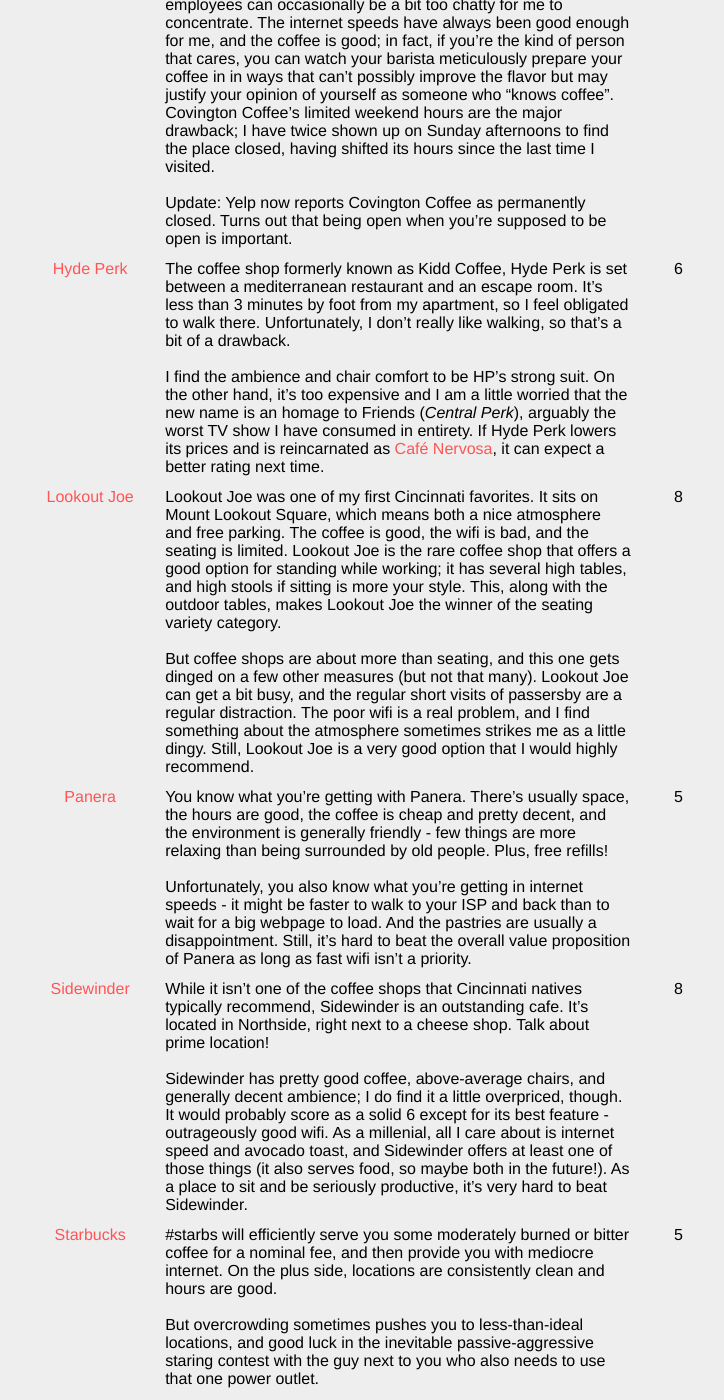
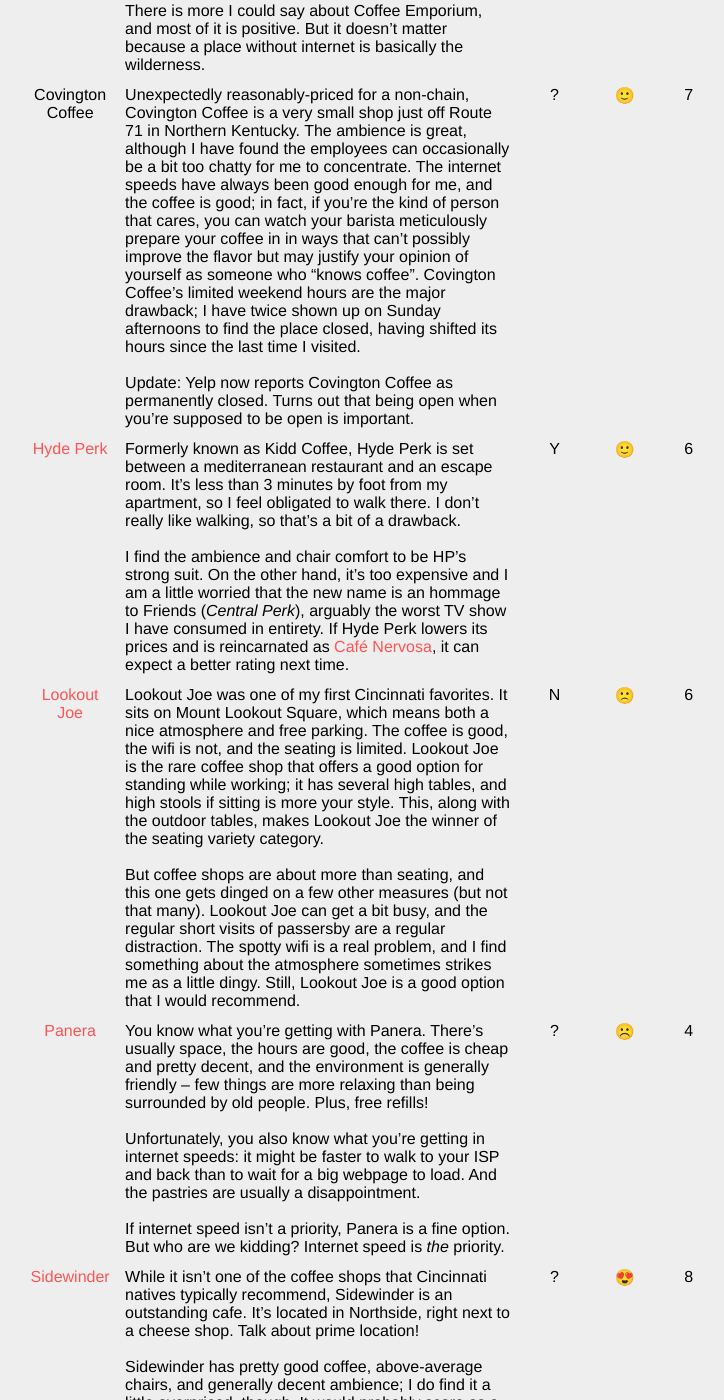
Before and after one commit to eswan18/ethanswan.com, a Jekyll site: the page built from coffee_shops.md, in a window 1280 px wide and 1400 px high, scrolled down 1120 px. Shown: the whole window, without its empty margins (163-887 px from the left). Built offline with Jekyll 4.4.1, drawn with Linux system fonts in a browser that asks for light colours; some of the changed text lies outside the part shown.

Commit message:
added wifi speed and apple pay to coffee_shops

```diff
--- a/coffee_shops.md
+++ b/coffee_shops.md
@@ -9,24 +9,24 @@
 The following are arranged in alphabetical order.
 <br><br>
 
-| Coffee Shop | Description | Rating (0-9) |
+| Coffee Shop | Description | Accepts Apple Pay | WiFi Quality | Rating (0-9) |
 | - | - | - |
-| [Awakenings](http://www.awakeningscoffeeandwine.com/) | Awakenings (or AWAKENINGS as their website screams) is a coffee and wine bar on Hyde Park Square. The interior has a pleasant wooden aesthetic, and the coffee is pretty good. However, the place is fairly expensive, doesn't accept Apple Pay, and has a serious paucity of electrical outlets accessible from the tables. Overall, a fairly unremarkable coffee shop. | 5 |
+| [Awakenings](http://www.awakeningscoffeeandwine.com/) | Awakenings (or AWAKENINGS as their website screams) is a coffee and wine bar on Hyde Park Square. The interior has a pleasant wooden aesthetic, and the coffee is pretty good. However, the place is fairly expensive, doesn't accept Apple Pay, and has a serious paucity of electrical outlets accessible from the tables. Overall, a fairly unremarkable coffee shop. | N | 😐 | 5 |
 | - | - | - |
-| [Brick Coffee Company](https://brickcoffee.co/) | Brick is a small coffee shop in Norwood, Ohio. The interior is well-lit and clean, the wifi is usually more than adequate, and the coffee is both reasonable and very good. It's also open normal hours every day, which few nice coffee shops can say. Power outlets are easy to come by. In almost all ways, Brick sets the bar.<br><br>What keeps Brick from a 10/10? Chair comfort. Coffee shop entrepreneurs, please hear me: narrow, hard seating is a serious detriment. That said, Brick is the best coffee shop I've visited in Cincinnati. | 9 |
+| [Brick Coffee Company](https://brickcoffee.co/) | Brick is a small coffee shop in Norwood, Ohio. The interior is well-lit and clean, the wifi is usually more than adequate, and the coffee is both reasonable and very good. It's also open normal hours every day, which few nice coffee shops can say. Power outlets are easy to come by. In almost all ways, Brick sets the bar.<br><br>What keeps Brick from a 10/10? Chair comfort. Coffee shop entrepreneurs, please hear me: narrow, hard seating is a serious detriment. That said, Brick is the best coffee shop I've visited in Cincinnati. | Y | 🙂 | 9 |
 | - | - | - |
-                | [Carabello Coffee](https://www.carabellocoffee.com/) | People have recommended Carabello to me since I moved to Cincinnati. Maybe it's not fair, but this local obsession with the place definitely affected my experience there. It is indeed good - lots of seating and a ton of drink options (even a coffee cocktail selection). But the *background* music is too loud and the place is very busy, and honestly the coffee just isn't one of my favorites. It's also very high up on the pretentiousness scale, which is a personal turn off. Still, Carabello is a safe choice and offers some amenities you just can't find elsewhere. | 7 |
+| [Carabello Coffee](https://www.carabellocoffee.com/) | People have recommended Carabello to me since I moved to Cincinnati. Maybe it's not fair, but this local obsession with the place definitely affected my experience there. It is indeed good -- lots of seating and a ton of drink options (even a coffee cocktail selection). But the *background* music is too loud and the place is very busy, and honestly the coffee just isn't one of my favorites. It's also very high up on the pretentiousness scale, which is a personal turn off. Still, Carabello is a safe choice and offers some amenities you just can't find elsewhere. | N | 🙂 | 7 |
 | - | - | - |
-| [Coffee Emporium](https://www.coffee-emporium.com/) | While in most aspects Coffee Emporium is an above average coffee shop, its stunningly terrible internet situation is simply too much to overcome. At the Hyde Park location, you are allotted wifi in 45 minute increments, as if internet were a finite commodity. But not only are you subjected to cyberspace rationing, the wifi speed is so awful that you would be better off tethering to your phone.<br><br>There is more I could say about Coffee Emporium, and most of it is positive. But it doesn't matter because a coffee shop without internet is not worth visiting. | 2 |
+| [Coffee Emporium](https://www.coffee-emporium.com/) | While in most aspects Coffee Emporium is an above average coffee shop, its stunningly terrible internet situation is simply too much to overcome. At the Hyde Park location, you are allotted wifi in 45 minute increments, as if internet were a finite commodity. But not only are you subjected to cyberspace rationing, the wifi speed is so bad that you would be better off tethering to your phone.<br><br>There is more I could say about Coffee Emporium, and most of it is positive. But it doesn't matter because a place without internet is basically the wilderness. | N | 😱 | 2 |
 | - | - | - |
-| Covington Coffee | Unexpectedly reasonably-priced for a non-chain, Covington Coffee is a very small shop just off Route 71 in Northern Kentucky. The ambience is great, although I have found the employees can occasionally be a bit too chatty for me to concentrate. The internet speeds have always been good enough for me, and the coffee is good; in fact, if you're the kind of person that cares, you can watch your barista meticulously prepare your coffee in in ways that can't possibly improve the flavor but may justify your opinion of yourself as someone who "knows coffee". Covington Coffee's limited weekend hours are the major drawback; I have twice shown up on Sunday afternoons to find the place closed, having shifted its hours since the last time I visited.<br><br>Update: Yelp now reports Covington Coffee as permanently closed. Turns out that being open when you're supposed to be open is important. | 7 |
+| Covington Coffee | Unexpectedly reasonably-priced for a non-chain, Covington Coffee is a very small shop just off Route 71 in Northern Kentucky. The ambience is great, although I have found the employees can occasionally be a bit too chatty for me to concentrate. The internet speeds have always been good enough for me, and the coffee is good; in fact, if you're the kind of person that cares, you can watch your barista meticulously prepare your coffee in in ways that can't possibly improve the flavor but may justify your opinion of yourself as someone who "knows coffee". Covington Coffee's limited weekend hours are the major drawback; I have twice shown up on Sunday afternoons to find the place closed, having shifted its hours since the last time I visited.<br><br>Update: Yelp now reports Covington Coffee as permanently closed. Turns out that being open when you're supposed to be open is important. | ? | 🙂 | 7 |
 | - | - | - |
-| [Hyde Perk](https://www.hydeperkcoffee.com/) | The coffee shop formerly known as Kidd Coffee, Hyde Perk is set between a mediterranean restaurant and an escape room. It's less than 3 minutes by foot from my apartment, so I feel obligated to walk there. Unfortunately, I don't really like walking, so that's a bit of a drawback.<br><br>I find the ambience and chair comfort to be HP's strong suit. On the other hand, it's too expensive and I am a little worried that the new name is an homage to Friends (*Central Perk*), arguably the worst TV show I have consumed in entirety. If Hyde Perk lowers its prices and is reincarnated as [Café Nervosa](http://thecheersfrasier.wikia.com/wiki/Caf%C3%A9_Nervosa), it can expect a better rating next time. | 6 |
+| [Hyde Perk](https://www.hydeperkcoffee.com/) | Formerly known as Kidd Coffee, Hyde Perk is set between a mediterranean restaurant and an escape room. It's less than 3 minutes by foot from my apartment, so I feel obligated to walk there. I don't really like walking, so that's a bit of a drawback.<br><br>I find the ambience and chair comfort to be HP's strong suit. On the other hand, it's too expensive and I am a little worried that the new name is an hommage to Friends (*Central Perk*), arguably the worst TV show I have consumed in entirety. If Hyde Perk lowers its prices and is reincarnated as [Café Nervosa](http://thecheersfrasier.wikia.com/wiki/Caf%C3%A9_Nervosa), it can expect a better rating next time. | Y | 🙂 | 6 |
 | - | - | - |
-| [Lookout Joe](http://www.lookoutjoe.com/) | Lookout Joe was one of my first Cincinnati favorites. It sits on Mount Lookout Square, which means both a nice atmosphere and free parking. The coffee is good, the wifi is bad, and the seating is limited. Lookout Joe is the rare coffee shop that offers a good option for standing while working; it has several high tables, and high stools if sitting is more your style. This, along with the outdoor tables, makes Lookout Joe the winner of the seating variety category.<br><br>But coffee shops are about more than seating, and this one gets dinged on a few other measures (but not that many). Lookout Joe can get a bit busy, and the regular short visits of passersby are a regular distraction. The poor wifi is a real problem, and I find something about the atmosphere sometimes strikes me as a little dingy. Still, Lookout Joe is a very good option that I would highly recommend. | 8 |
+| [Lookout Joe](http://www.lookoutjoe.com/) | Lookout Joe was one of my first Cincinnati favorites. It sits on Mount Lookout Square, which means both a nice atmosphere and free parking. The coffee is good, the wifi is not, and the seating is limited. Lookout Joe is the rare coffee shop that offers a good option for standing while working; it has several high tables, and high stools if sitting is more your style. This, along with the outdoor tables, makes Lookout Joe the winner of the seating variety category.<br><br>But coffee shops are about more than seating, and this one gets dinged on a few other measures (but not that many). Lookout Joe can get a bit busy, and the regular short visits of passersby are a regular distraction. The spotty wifi is a real problem, and I find something about the atmosphere sometimes strikes me as a little dingy. Still, Lookout Joe is a good option that I would recommend. | N | 🙁 | 6 |
 | - | - | - |
-| [Panera](https://www.panerabread.com/en-us/home.html) | You know what you're getting with Panera. There's usually space, the hours are good, the coffee is cheap and pretty decent, and the environment is generally friendly - few things are more relaxing than being surrounded by old people. Plus, free refills!<br><br>Unfortunately, you also know what you're getting in internet speeds - it might be faster to walk to your ISP and back than to wait for a big webpage to load. And the pastries are usually a disappointment. Still, it's hard to beat the overall value proposition of Panera as long as fast wifi isn't a priority. | 5 |
+| [Panera](https://www.panerabread.com/en-us/home.html) | You know what you're getting with Panera. There's usually space, the hours are good, the coffee is cheap and pretty decent, and the environment is generally friendly -- few things are more relaxing than being surrounded by old people. Plus, free refills!<br><br>Unfortunately, you also know what you're getting in internet speeds: it might be faster to walk to your ISP and back than to wait for a big webpage to load. And the pastries are usually a disappointment.<br><br>If internet speed isn't a priority, Panera is a fine option. But who are we kidding? Internet speed is *the* priority. | ? | ☹️  | 4 |
 | - | - | - |
-| [Sidewinder](http://www.sidewindercoffee.com/) | While it isn't one of the coffee shops that Cincinnati natives typically recommend, Sidewinder is an outstanding cafe. It's located in Northside, right next to a cheese shop. Talk about prime location!<br><br>Sidewinder has pretty good coffee, above-average chairs, and generally decent ambience; I do find it a little overpriced, though. It would probably score as a solid 6 except for its best feature - outrageously good wifi. As a millenial, all I care about is internet speed and avocado toast, and Sidewinder offers at least one of those things (it also serves food, so maybe both in the future!). As a place to sit and be seriously productive, it's very hard to beat Sidewinder. | 8 |
+| [Sidewinder](http://www.sidewindercoffee.com/) | While it isn't one of the coffee shops that Cincinnati natives typically recommend, Sidewinder is an outstanding cafe. It's located in Northside, right next to a cheese shop. Talk about prime location!<br><br>Sidewinder has pretty good coffee, above-average chairs, and generally decent ambience; I do find it a little overpriced, though. It would probably score as a solid 6 except for its best feature - outrageously good wifi. As a millenial, all I care about is internet speed and avocado toast, and Sidewinder offers at least one of those things (it also serves food, so maybe both in the future!). As a place to sit and be seriously productive, it's very hard to beat Sidewinder. | ? | 😍 | 8 |
 | - | - | - |
-| [Starbucks](https://www.starbucks.com/) | #starbs will efficiently serve you some moderately burned or bitter coffee for a nominal fee, and then provide you with mediocre internet. On the plus side, locations are consistently clean and hours are good.<br><br>But overcrowding sometimes pushes you to less-than-ideal locations, and good luck in the inevitable passive-aggressive staring contest with the guy next to you who also needs to use that one power outlet. | 5 |
+| [Starbucks](https://www.starbucks.com/) | #starbs will efficiently serve you some moderately burned or bitter coffee for a nominal fee, and then provide you with mediocre internet. On the plus side, locations are consistently clean and hours are good.<br><br>But overcrowding sometimes pushes you to less-than-ideal locations, and good luck in the inevitable passive-aggressive staring contest with the guy next to you who also needs to use that one power outlet. | Y | 😐 | 5 |
```
